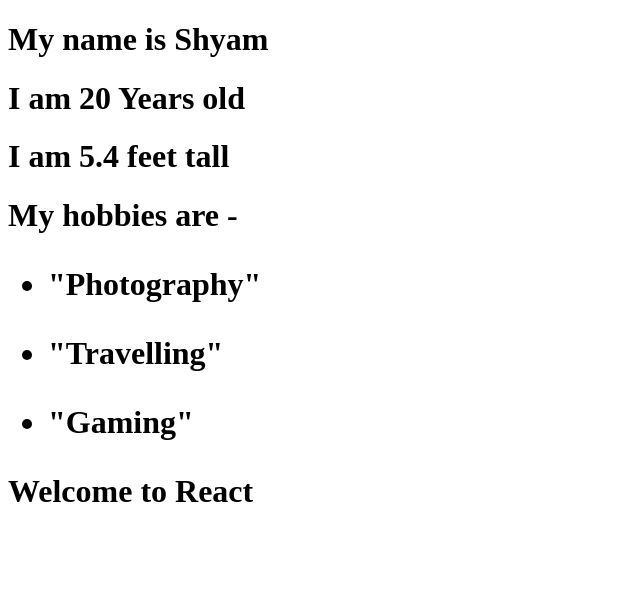
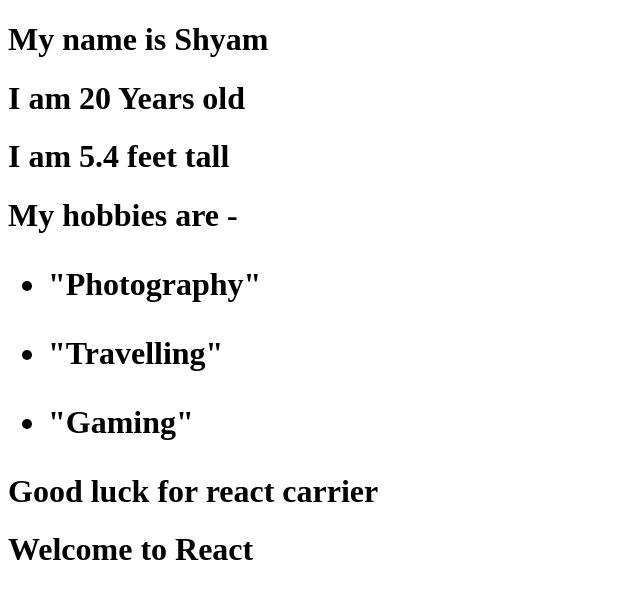
Before and after one commit to PrasastiBaitharu/practice_series, a React (Vite) app in the folder React/21 12/First_app/: page / in a window 1280 px wide. Shown: the top 598 px of the page, without its empty margins (0-640 px from the left). Built offline with nearby package versions, Linux system fonts and the light colour scheme.

Commit message:
Creating and accessing function in components

```diff
--- a/React/21 12/First_app/src/components/Hello.jsx
+++ b/React/21 12/First_app/src/components/Hello.jsx
@@ -1,8 +1,11 @@
-//Creating Array and accessing them in components
+//Creating and accessing function in components
 let name  = "Shyam";
 let age = 20;
 let height = 5.4;
-let hobbies = ["Photography" , "Travelling" , "Gaming"]
+let hobbies = ["Photography" , "Travelling" , "Gaming"];
+function mssg(){
+  return <h1>Good luck for react carrier</h1>
+}
 function Hello(){
     return(
       <>
@@ -17,6 +20,7 @@ function Hello(){
             </ul>
           )
         })}</h1>
+        {mssg()}
       </>
     )
   }
```
